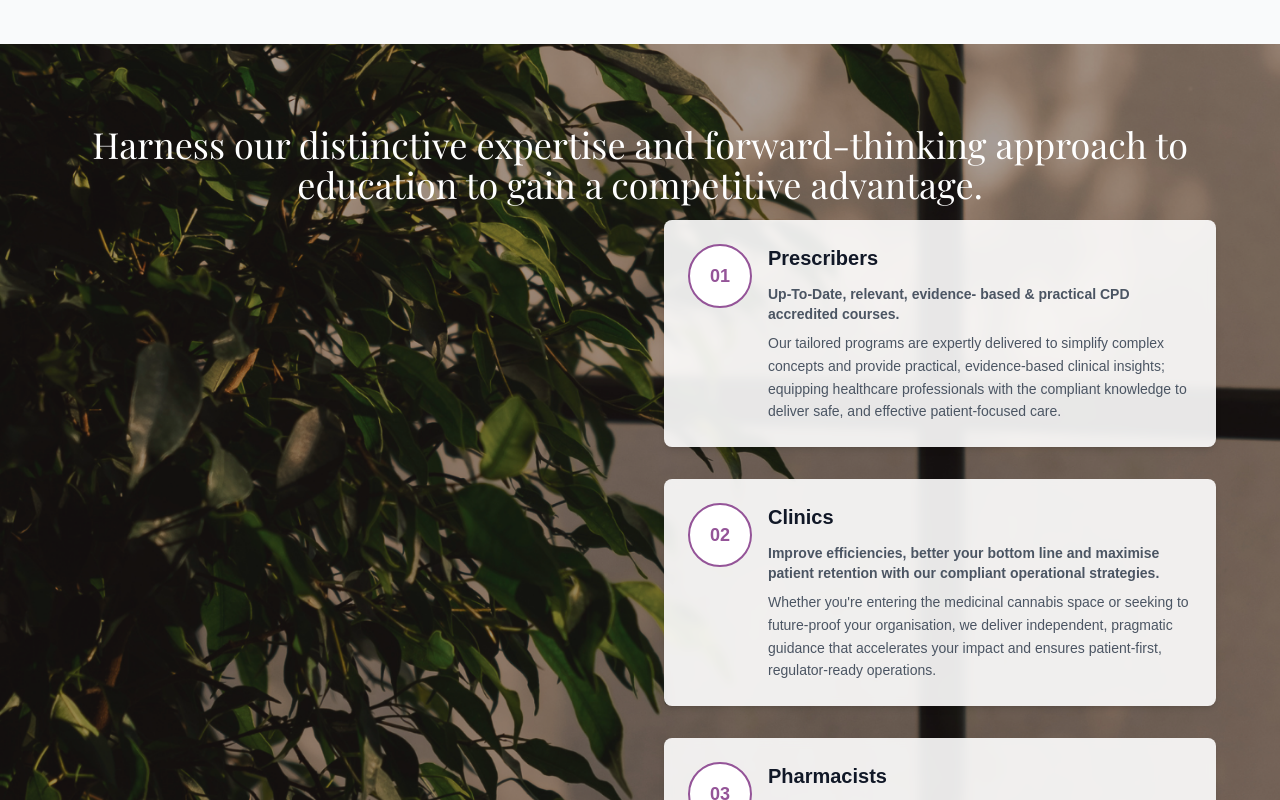
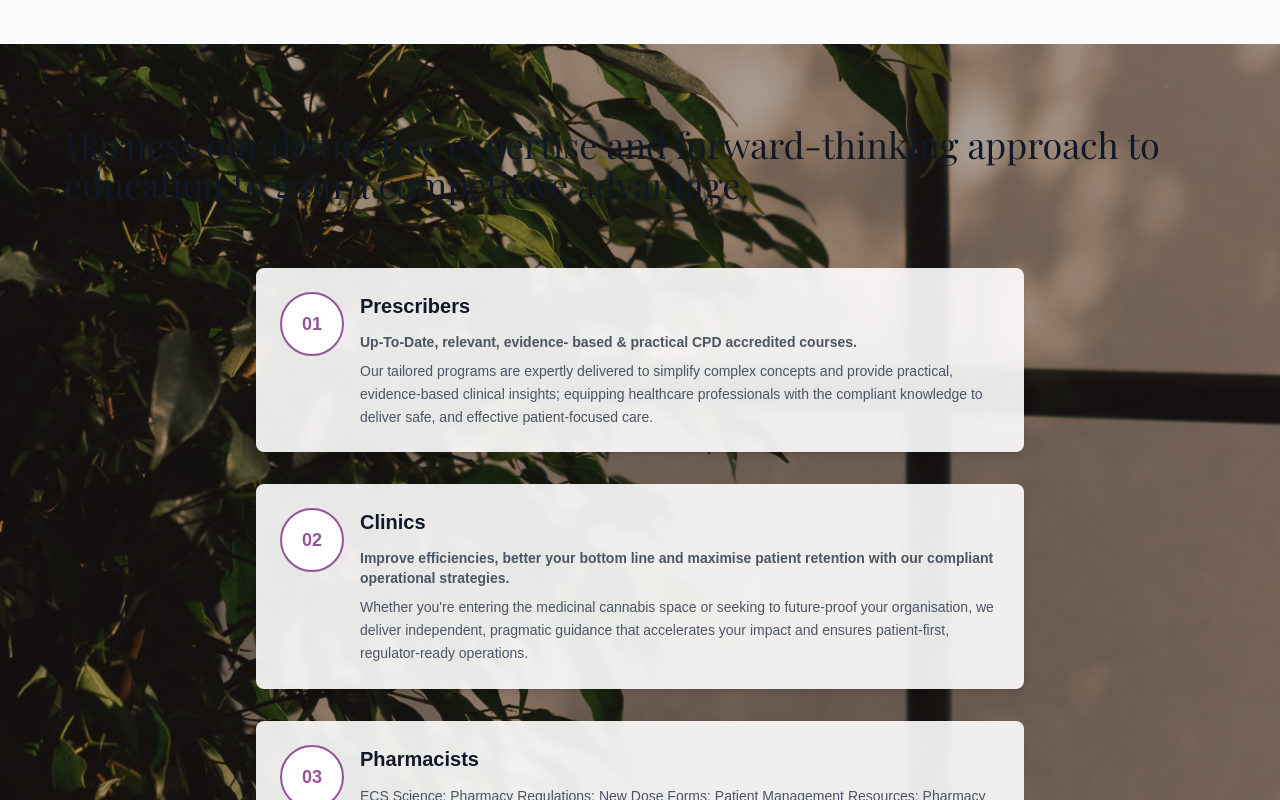
Before and after one commit to doylem/nativa-site, a Next.js app: page / in a window 1280 px wide. Shown: the part 1720-2520 px from the top of the page. Built offline with nearby package versions, Linux system fonts and the light colour scheme; a web font is replaced by a local one.

Commit message:
Updated page.tsx

```diff
--- a/app/page.tsx
+++ b/app/page.tsx
@@ -114,11 +114,10 @@ export default function NativaLandingPage() {
           />
         </div>
         <div className="relative z-10 max-w-6xl mx-auto">
-                    <h2 className="text-3xl md:text-4xl font-playfair font-normal mb-4 text-center text-gray-900 text-white">
+          <h2 className="text-3xl md:text-4xl font-playfair font-normal mb-16 text-gray-900">
             Harness our distinctive expertise and forward-thinking approach to education to gain a competitive advantage.
           </h2>
-          <div className="grid md:grid-cols-2 gap-12 items-start">
-            <div className="hidden md:block"></div>
+          <div className="max-w-3xl mx-auto">
             <div className="space-y-8">
               <div className="group cursor-pointer bg-white/90 backdrop-blur-sm hover:bg-white/95 p-6 rounded-lg transition-all shadow-md">
                 <div className="flex gap-4 items-start">
```
